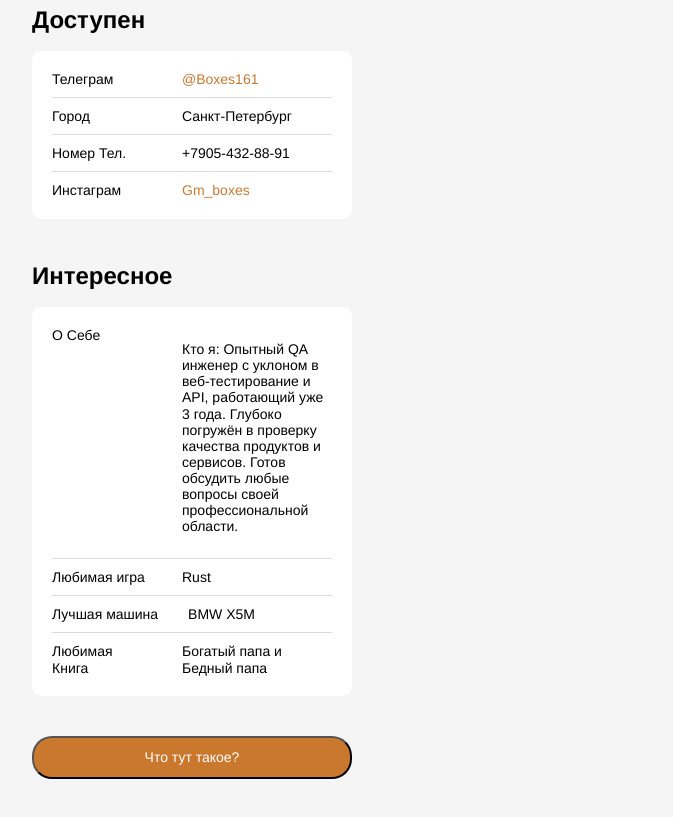
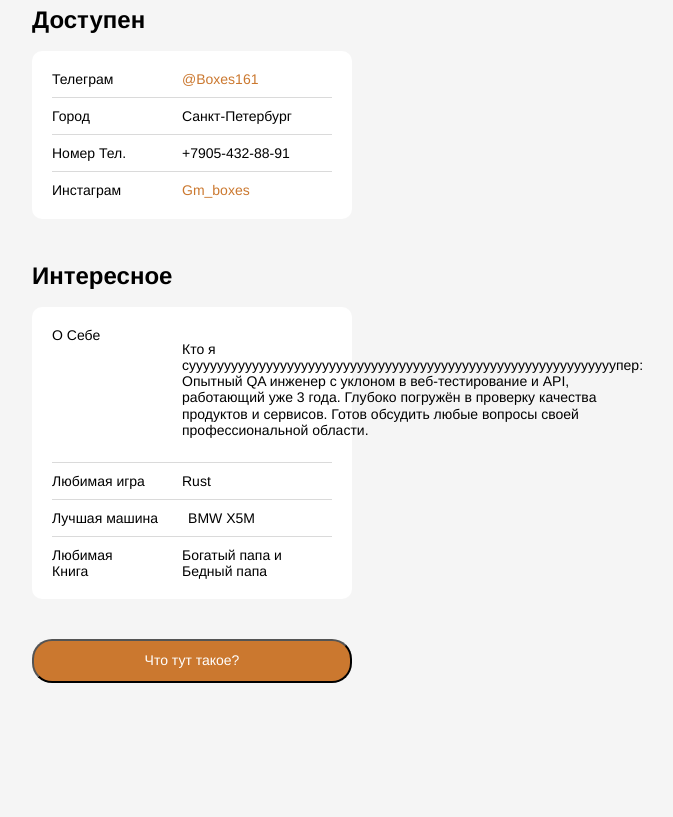
Before and after one commit to gmboxes1995-alt/gmboxes1995-alt.github.io, a plain HTML site: page index.html in a window 1280 px wide. Shown: the part 1541-2358 px from the top of the page, without its empty margins (448-1121 px from the left). After the commit the page ends 2264 px from the top, so only its background shows below. Drawn offline with Linux system fonts and the light colour scheme.

Commit message:
Я супееееееееееееер

```diff
--- a/index.html
+++ b/index.html
@@ -45,7 +45,7 @@
         <ul class="links__container">
     <li class="links__link">
             <p class="links__title">О Себе</p>
-            <p>Кто я: Опытный QA инженер с уклоном в веб-тестирование и API, работающий уже 3 года. Глубоко погружён в проверку качества продуктов и сервисов. Готов обсудить любые вопросы своей профессиональной области.</p></a>
+            <p>Кто я сууууууууууууууууууууууууууууууууууууууууууууууууууууууууууууупер: Опытный QA инженер с уклоном в веб-тестирование и API, работающий уже 3 года. Глубоко погружён в проверку качества продуктов и сервисов. Готов обсудить любые вопросы своей профессиональной области.</p></a>
           </li>
           <li class="links__link">
             <p class="links__title">Любимая игра</p>
```
